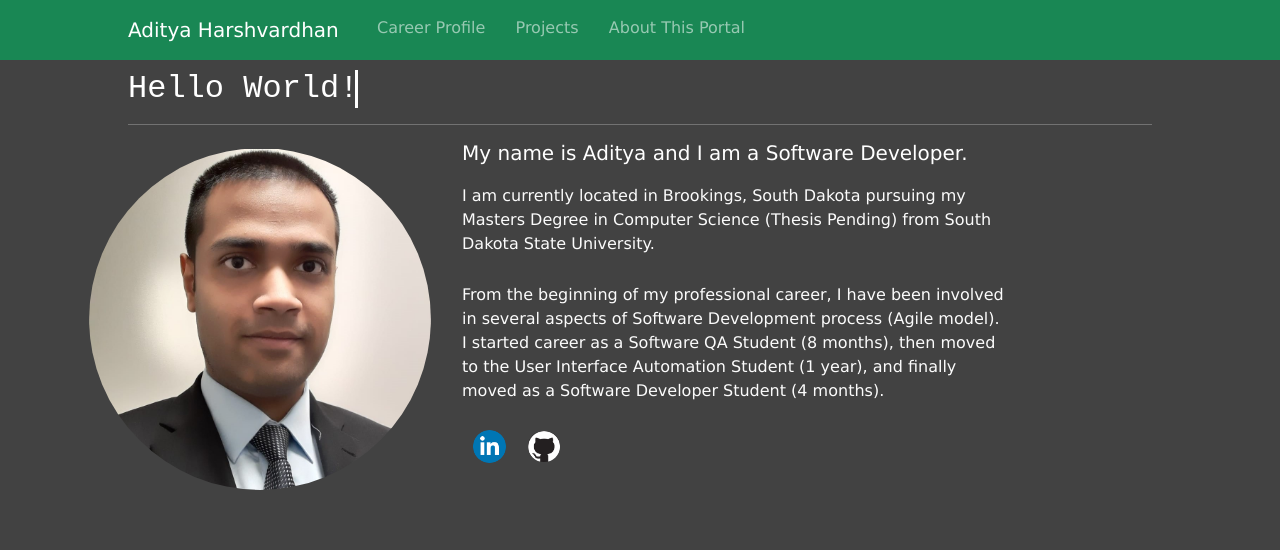
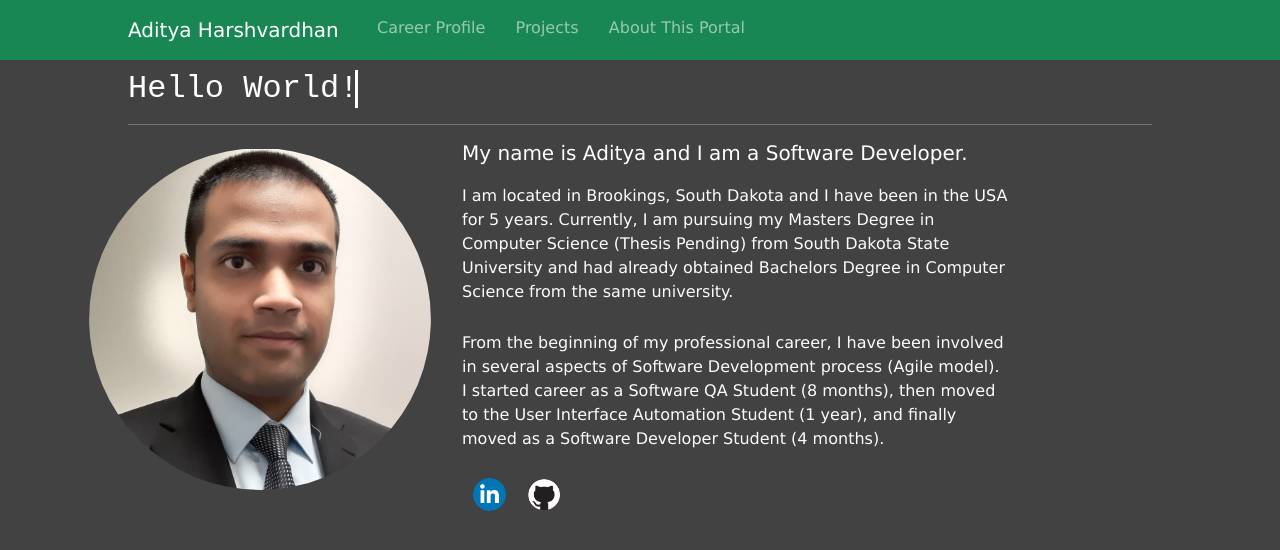
Before and after one commit to Adityah835/portfolio, a Vue app: page / in a window 1280 px wide. Shown: the top 550 px of the page. Built offline with nearby package versions, Linux system fonts and the light colour scheme.

Commit message:
Changed my text in the home page

```diff
--- a/src/views/Home.vue
+++ b/src/views/Home.vue
@@ -11,9 +11,9 @@
                 </div>
                 <div class = "col-sm-9 col-md-6">
                     <h5> My name is Aditya and I am a Software Developer. </h5>
-                    <p> I am currently located in Brookings, South Dakota pursuing
-                        my Masters Degree in Computer Science (Thesis Pending) from
-                        South Dakota State University.
+                    <p> I am located in Brookings, South Dakota and I have been in the USA for 5 years. Currently, I am pursuing my
+                        Masters Degree in Computer Science (Thesis Pending) from South Dakota State University and had already
+                        obtained Bachelors Degree in Computer Science from the same university.
                     </p>
                     <p>
                         From the beginning of my professional career, I have been involved in several aspects of Software Development
```
